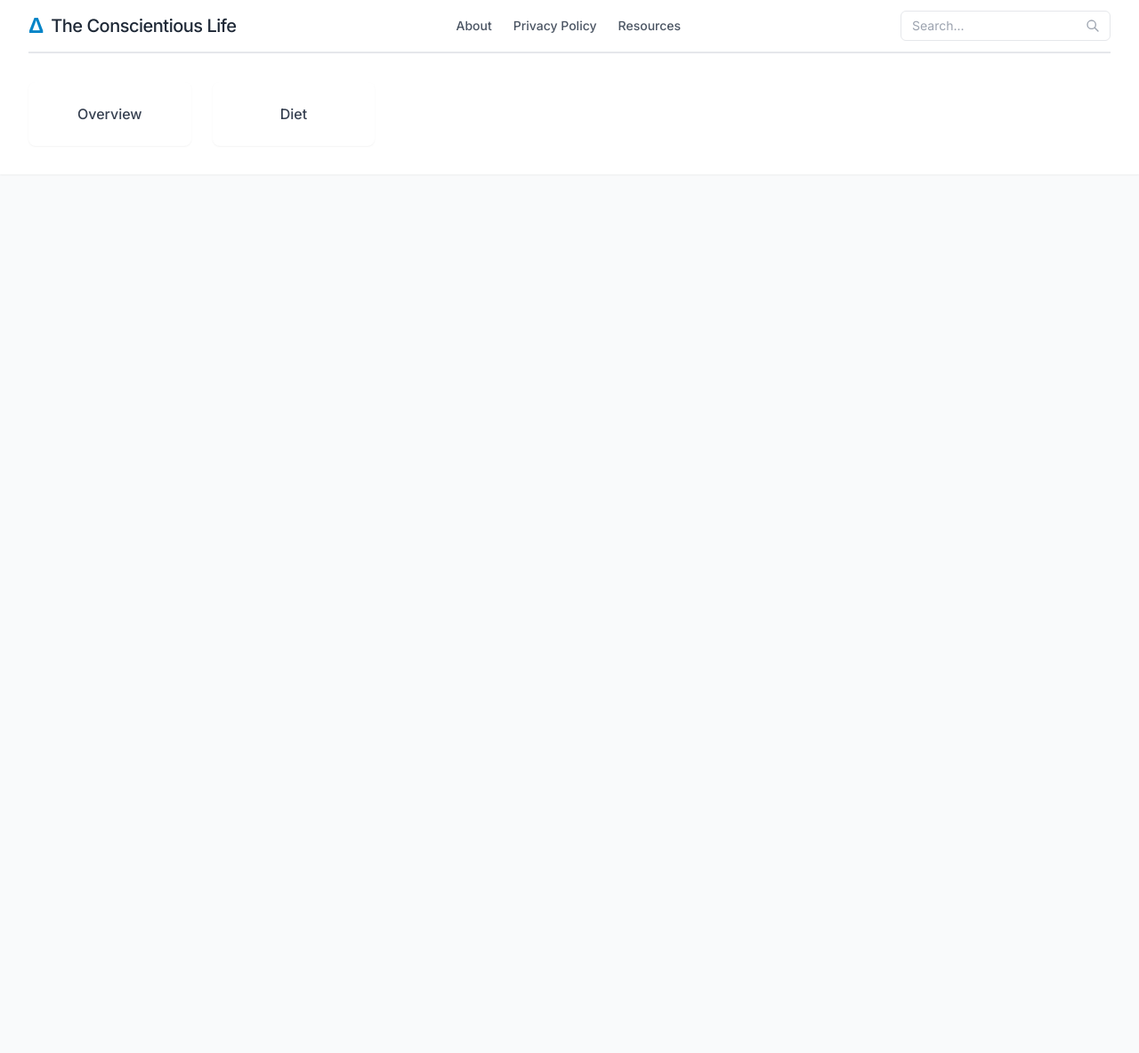
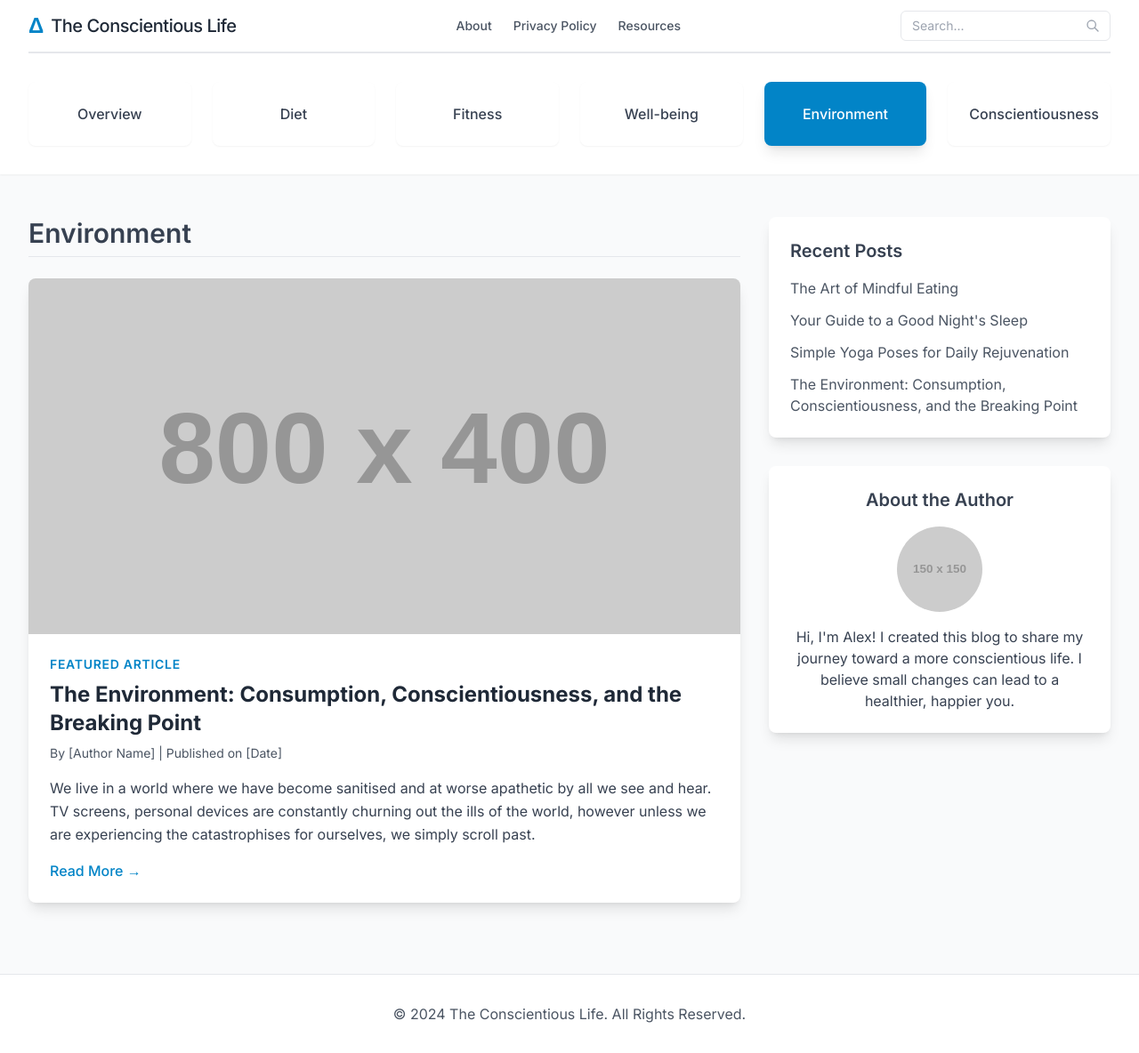
Before and after one commit to theconscientiouslife1-coder/TheCL, a Jekyll site: the page environment.html, which Jekyll copies as it is, in a window 1280 px wide. Shown: the whole page at 89% size. Built offline with Jekyll 4.4.1, drawn with Linux system fonts in a browser that asks for light colours; nearby versions of some CDN libraries; before the commit the page ends 900 px from its top, so only the background shows below that.

Commit message:
FinalFix: Reverted color to sky-blue, cleaned navigation, and restored featured article card on environment category page.

```diff
--- a/environment.html
+++ b/environment.html
@@ -61,4 +61,71 @@
                 <div class="grid grid-cols-2 sm:grid-cols-3 lg:grid-cols-6 gap-4 md:gap-6">
                     <a href="index.html" class="block bg-white p-6 text-center rounded-lg shadow-sm hover:shadow-lg hover:bg-sky-500 hover:text-white font-medium text-gray-700 transition-all duration-300">Overview</a>
                     <a href="diet.html" class="block bg-white p-6 text-center rounded-lg shadow-sm hover:shadow-lg hover:bg-sky-500 hover:text-white font-medium text-gray-700 transition-all duration-300">Diet</a>
-                    <a href="fitness.html" class="block bg-white p-6 text-center rounded-lg shadow-sm hover:shadow-lg hover:bg-sky-500 hover:text-white font-medium text-gray-700 transition-all
+                    <a href="fitness.html" class="block bg-white p-6 text-center rounded-lg shadow-sm hover:shadow-lg hover:bg-sky-500 hover:text-white font-medium text-gray-700 transition-all duration-300">Fitness</a>
+                    <a href="well-being.html" class="block bg-white p-6 text-center rounded-lg shadow-sm hover:shadow-lg hover:bg-sky-500 hover:text-white font-medium text-gray-700 transition-all duration-300">Well-being</a>
+                    <a href="environment.html" class="block bg-sky-600 text-white p-6 text-center rounded-lg shadow-lg font-medium transition-all duration-300">Environment</a>
+                    <a href="conscientiousness.html" class="block bg-white p-6 text-center rounded-lg shadow-sm hover:shadow-lg hover:bg-sky-500 hover:text-white font-medium text-gray-700 transition-all duration-300">Conscientiousness</a>
+                </div>
+            </div>
+        </div>
+    </header>
+
+    <main class="flex-grow container mx-auto px-4 sm:px-6 lg:px-8 py-12">
+        <div class="grid grid-cols-1 md:grid-cols-3 gap-8">
+            <div class="md:col-span-2">
+                <h2 class="text-3xl font-semibold mb-6 text-gray-700 border-b border-gray-200 pb-2">Environment</h2>
+
+                <article class="bg-white rounded-lg shadow-lg overflow-hidden mb-8 transition-transform transform hover:scale-105">
+                    <img src="https://via.placeholder.com/800x400" alt="Image related to Consumption, Conscientiousness, and the Breaking Point" class="w-full h-auto object-cover">
+                    <div class="p-6">
+                        <p class="text-sm font-semibold text-sky-600 uppercase tracking-wider mb-2">FEATURED ARTICLE</p>
+
+                        <a href="the_environment_main_article.html" class="inline-block text-sky-600 hover:text-sky-700 transition-colors">
+                            <h3 class="text-2xl font-bold text-gray-800 mb-2">The Environment: Consumption, Conscientiousness, and the Breaking Point</h3>
+                        </a>
+                        <p class="text-gray-600 text-sm mb-4">By [Author Name] | Published on [Date]</p>
+                        <p class="text-gray-700 leading-relaxed mb-4">
+                            We live in a world where we have become sanitised and at worse apathetic by all we see and hear. TV screens, personal devices are constantly churning out the ills of the world, however unless we are experiencing the catastrophises for ourselves, we simply scroll past.
+                        </p>
+                        <a href="the_environment_main_article.html" class="inline-block text-sky-600 font-medium hover:underline transition-colors">Read More &rarr;</a>
+                    </div>
+                </article>
+                </div>
+
+            <aside class="md:col-span-1">
+                <div class="bg-white rounded-lg shadow-lg p-6 mb-8">
+                    <h4 class="text-xl font-semibold text-gray-700 mb-4">Recent Posts</h4>
+                    <ul class="space-y-3">
+                        <li><a href="diet-article-1.html" class="text-gray-600 hover:text-sky-600 transition-colors">The Art of Mindful Eating</a></li>
+                        <li><a href="well-being-article-2.html" class="text-gray-600 hover:text-sky-600 transition-colors">Your Guide to a Good Night's Sleep</a></li>
+                        <li><a href="fitness-article-1.html" class="text-gray-600 hover:text-sky-600 transition-colors">Simple Yoga Poses for Daily Rejuvenation</a></li>
+                        <li><a href="the_environment_main_article.html" class="text-gray-600 hover:text-sky-600 transition-colors">The Environment: Consumption, Conscientiousness, and the Breaking Point</a></li>
+                    </ul>
+                </div>
+
+                <div class="bg-white rounded-lg shadow-lg p-6 text-center">
+                    <h4 class="text-xl font-semibold text-gray-700 mb-4">About the Author</h4>
+                    <img src="https://via.placeholder.com/150" alt="Author photo" class="w-24 h-24 rounded-full mx-auto mb-4 object-cover">
+                    <p class="text-gray-700">Hi, I'm Alex! I created this blog to share my journey toward a more conscientious life. I believe small changes can lead to a healthier, happier you.</p>
+                </div>
+            </aside>
+        </div>
+    </main>
+
+    <footer class="bg-white border-t">
+        <div class="container mx-auto px-4 sm:px-6 lg:px-8 py-8 text-center text-gray-600">
+            <p>&copy; 2024 The Conscientious Life. All Rights Reserved.</p>
+        </div>
+    </footer>
+
+    <script>
+        // JavaScript for mobile menu toggle
+        const mobileMenuButton = document.getElementById('mobile-menu-button');
+        const mobileMenu = document.getElementById('mobile-menu');
+
+        mobileMenuButton.addEventListener('click', () => {
+            mobileMenu.classList.toggle('hidden');
+        });
+    </script>
+</body>
+</html>
```
